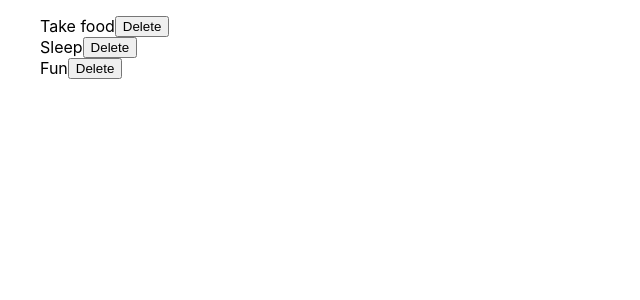
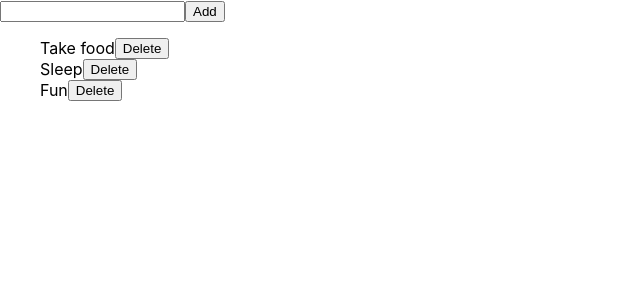
Before and after one commit to VarunChoudhary7/React, a React (Create React App) app in the folder myapp/: page / in a window 1280 px wide. Shown: the top 300 px of the page, without its empty margins (0-640 px from the left). Built offline with nearby package versions, Linux system fonts and the light colour scheme.

Commit message:
React-7th 4th

```diff
--- /dev/null
+++ b/myapp/src/Components/AddItem.js
@@ -0,0 +1,16 @@
+import { useState } from "react";
+
+const AddItem = () => {
+    const [item, setItem] = useState('')
+    const addTodo = () => {
+        console.log()
+    }
+    return (
+        <div>
+            <input onChange={(e) => { setItem(e.target.value) }} type="text" />
+            <button onClick={addTodo}>Add</button>
+        </div>
+    );
+}
+
+export default AddItem;
--- a/myapp/src/Components/List.js
+++ b/myapp/src/Components/List.js
@@ -1,15 +1,22 @@
-import { useSelector } from "react-redux";
+import { useDispatch, useSelector } from "react-redux";
+import AddItem from "./AddItem";
 
 const List = () => {
     const items = useSelector(state => state)
-    // console.log(items)
+    const dispatch = useDispatch()
 
     const handleDelete = (id) => {
         console.log(id)
+        const action = {
+            type: "DELETE_ITEM",
+            payload: id
+        }
+        dispatch(action)
     }
 
     return (
         <div>
+            <AddItem />
             <ul>
                 {
                     items.map(items => <li>{items.text}<button onClick={() => {
--- a/myapp/src/reducer/reducer.js
+++ b/myapp/src/reducer/reducer.js
@@ -2,11 +2,8 @@
 const reducer = (state = {}, action) => {
     const { type, payload } = action
     switch (type) {
-        case 'ADD_PRODUCT':
-            const { products } = state
-            return { ...state, products: [...products, payload] }
-
-
+        case 'DELETE_ITEM':
+            return state.filter(items => items.id !== payload)
         default:
             return state
     }
```
